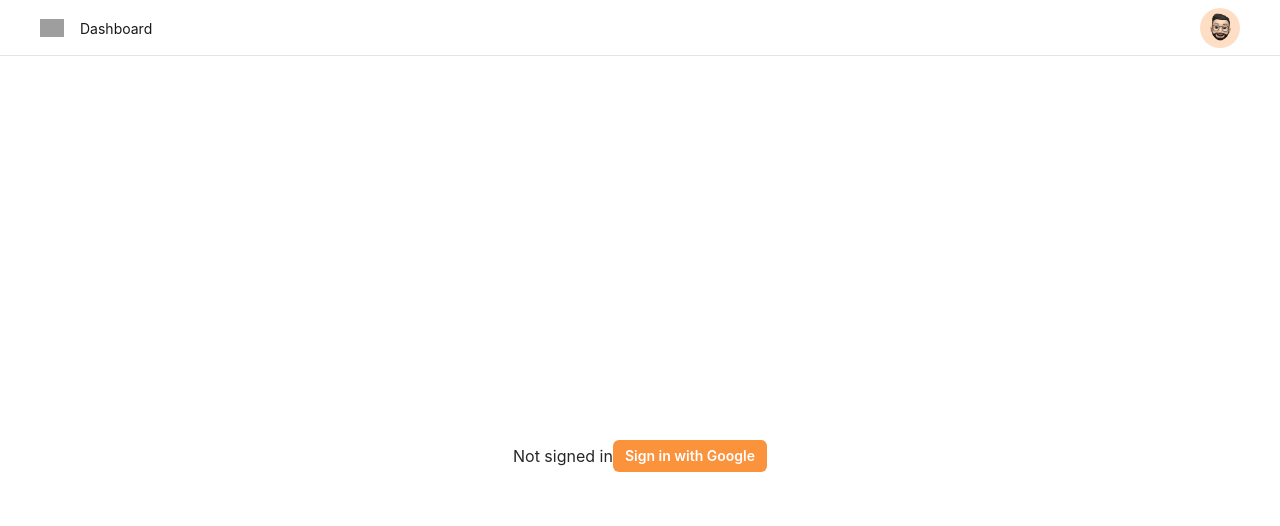
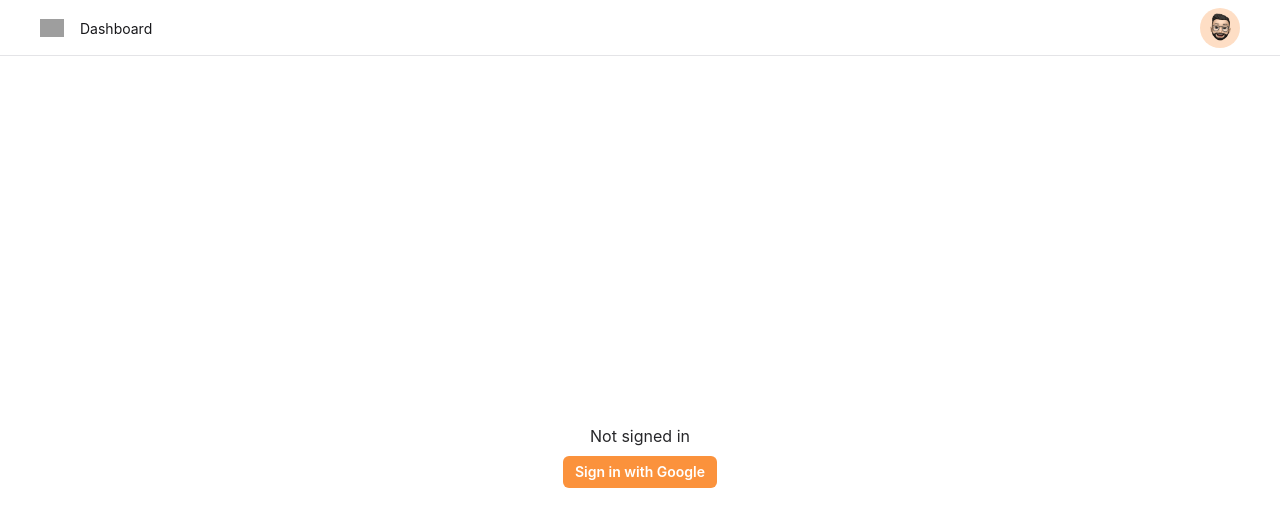
Before and after one commit to bdcorps/engyne-onboarding, a Next.js app: page / in a window 1280 px wide. Shown: the top 526 px of the page. Built offline with nearby package versions, Linux system fonts and the light colour scheme; no server answers; grey boxes are pictures that could not be loaded.

Commit message:
fix login screen not signed in

```diff
--- a/src/pages/index.tsx
+++ b/src/pages/index.tsx
@@ -28,6 +28,7 @@ const Index: FunctionComponent<IndexProps> = () => {
     <>
       <Layout>
         <Center h="100vh" alignItems="center" justifyItems="center">
+          <VStack w="full" align="center">
             <Text>Not signed in</Text>
             <Button
               colorScheme="brand"
@@ -40,6 +41,7 @@ const Index: FunctionComponent<IndexProps> = () => {
             >
               Sign in with Google
             </Button>
+          </VStack>
         </Center>
       </Layout>
     </>
```
Lines whose indentation alone changed are shown as unchanged.
